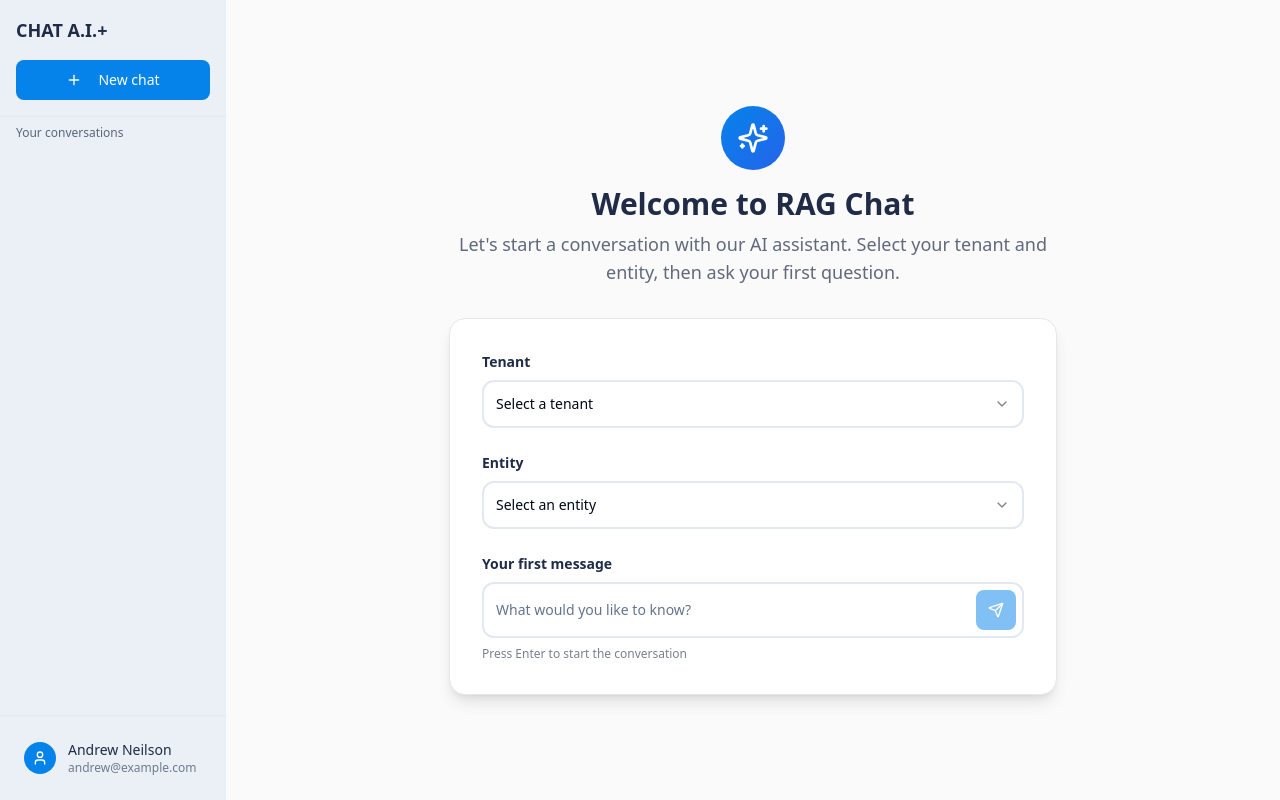
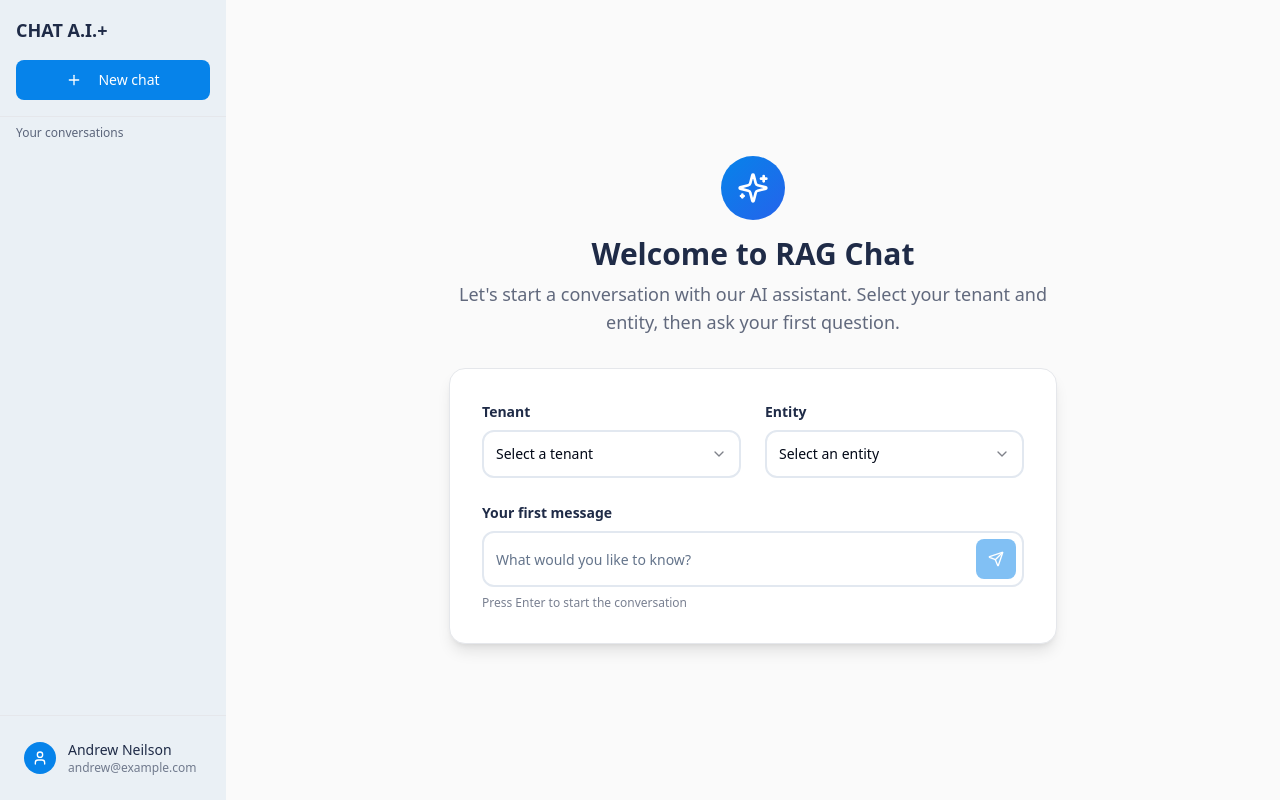
Before and after one commit to lightdev627/deep-talk-canvas, a React (Vite) app: page / in a window 1280 px wide. Built offline with nearby package versions, Linux system fonts and the light colour scheme.

Commit message:
Refactor NewChatForm layout

```diff
--- a/src/components/NewChatForm.tsx
+++ b/src/components/NewChatForm.tsx
@@ -47,6 +47,8 @@ export function NewChatForm({ onStartChat }: NewChatFormProps) {
         </div>
 
         <div className="bg-white rounded-2xl p-8 shadow-lg border border-chatbot-message-border space-y-6">
+          {/* Tenant and Entity Selection */}
+          <div className="grid grid-cols-2 gap-6">
             {/* Tenant Selection */}
             <div className="space-y-2">
               <label className="text-sm font-semibold text-chatbot-sidebar-text">Tenant</label>
@@ -75,6 +77,7 @@ export function NewChatForm({ onStartChat }: NewChatFormProps) {
                   <SelectItem value="entity-3">Entity 3</SelectItem>
                 </SelectContent>
               </Select>
+            </div>
           </div>
 
           {/* Message Input */}
```
Lines whose indentation alone changed are shown as unchanged.
